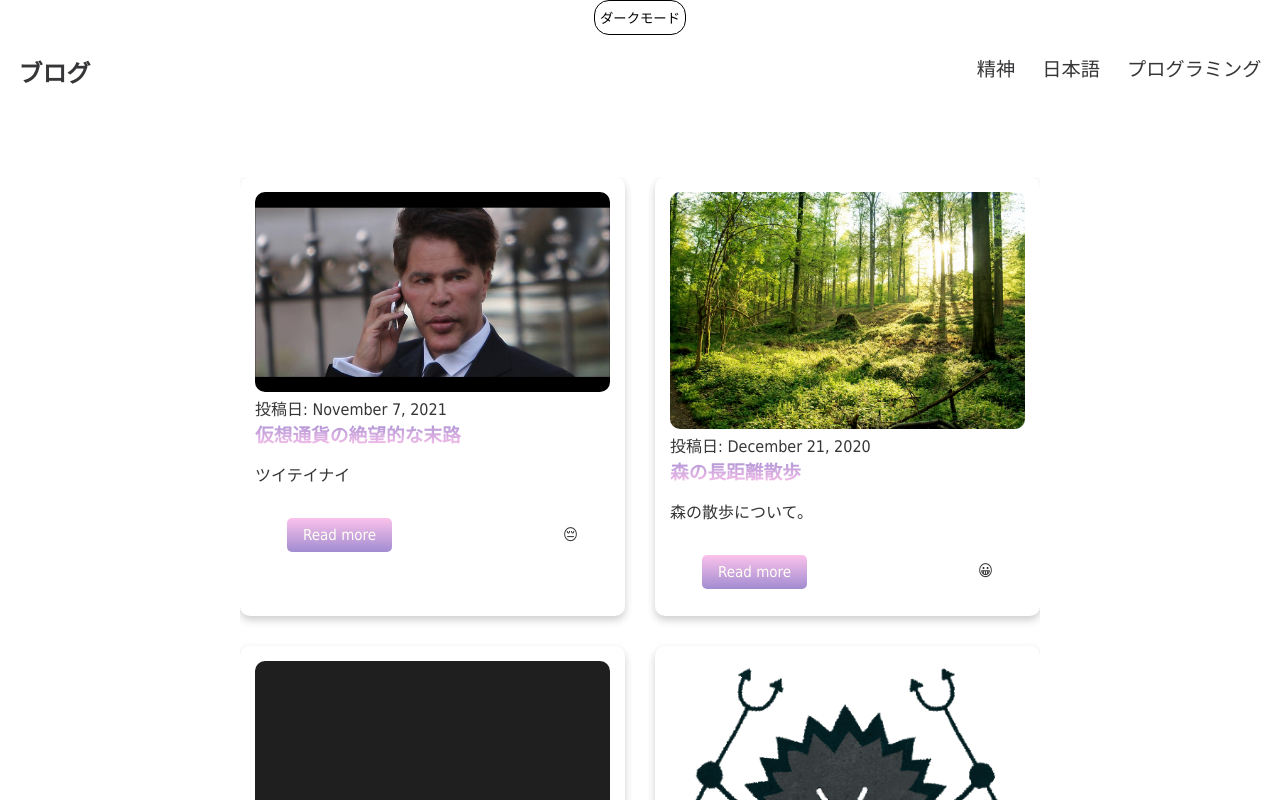
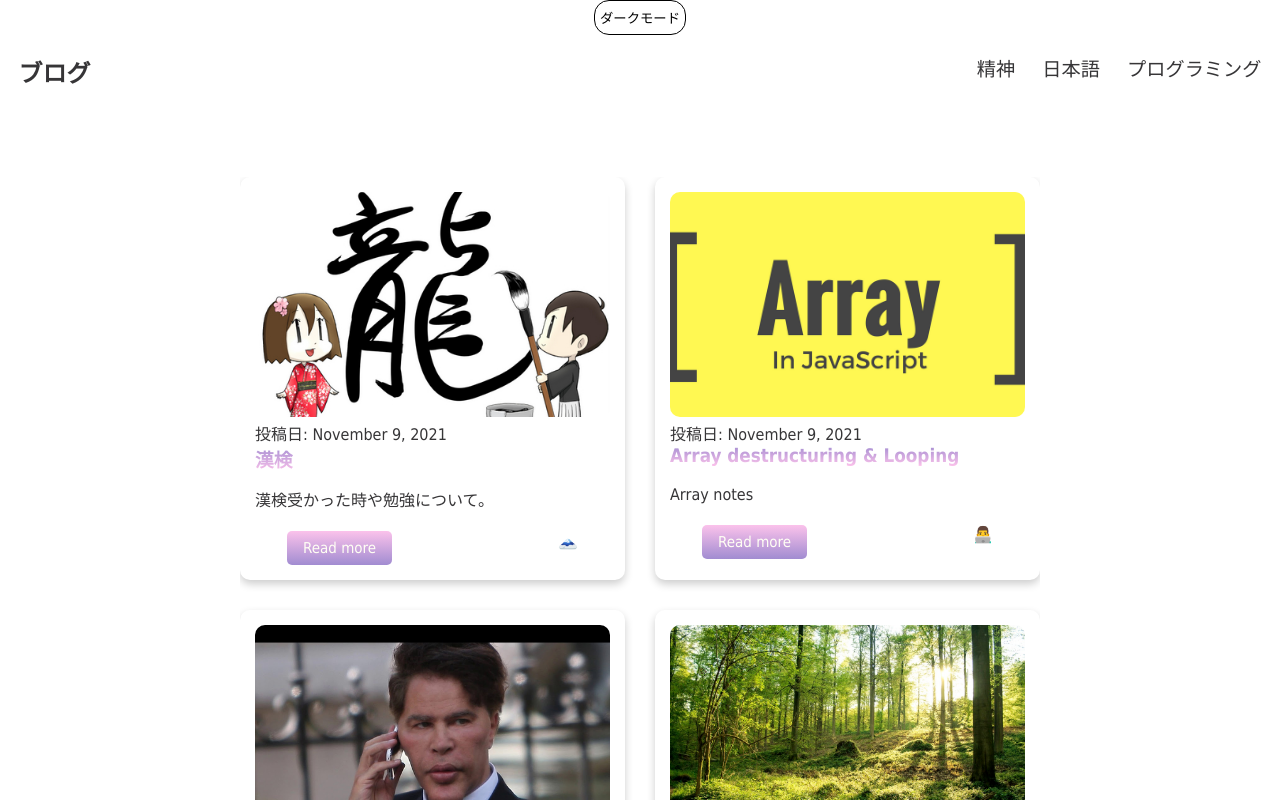
Before and after one commit to jcc98/nextblog, a Next.js app: page / in a window 1280 px wide. Shown: the top 800 px of the page. Built offline with nearby package versions, Linux system fonts and the light colour scheme.

Commit message:
added posts

```diff
--- a/components/Post.tsx
+++ b/components/Post.tsx
@@ -4,18 +4,17 @@ import { H3Container } from "./styles/Post.styled";
 import { motion } from "framer-motion";
 import { ReadMoreContainer } from "./styles/Container.styled"
 
-// export default function Post({post}) {
-
 export const Post = ({post} : {post: any}) => {
 
-    const variants = {
+    const variants:{} = {
         visible: {opacity: 1},
         hidden: {opacity: 0},
     }
+
     return (
         <>
             <motion.div initial="hidden" animate="visible" variants={variants} transition={{duration: 0.7}} whileHover={{scale: 1.05}} className="card">
-                <img src={post.frontmatter.cover_image} alt=""/>
+                <img style={{objectFit: "cover"}} height="225" src={post.frontmatter.cover_image} alt=""/>
                 <div>投稿日: {post.frontmatter.date}</div>
                 <H3Container>{post.frontmatter.title}</H3Container>
                 <p>{post.frontmatter.excerpt}</p>
@@ -23,7 +22,25 @@ export const Post = ({post} : {post: any}) => {
                 <Link href={`/blog/${post.slug}`}>
                     <Button>Read more</Button>
                 </Link>
-                <p>{post.slug.includes("warui") ? "😔" : "😀"}</p>
+                {(() => {
+        if (post.slug.includes("warui")) {
+          return (
+            <div>😔</div>
+          )
+        } else if (post.slug.includes("yoi")) {
+          return (
+            <div>😀</div>
+          )
+        } else if (post.slug.includes("prog")) {
+          return (
+            <div>👨‍💻</div>
+          )
+        } else if (post.slug.includes("nihongo")) {
+            return (
+                <div>🗻</div>
+            )
+        }
+      })()}
                 </ReadMoreContainer>
             </motion.div>
         </>
--- a/components/styles/Container.styled.js
+++ b/components/styles/Container.styled.js
@@ -54,6 +54,7 @@ export const Center = styled.div`
 
 export const PostBody = styled.div`
     margin-top: 2rem;
+    margin-bottom: 3rem;
     padding: 0 12rem;
     line-height: 2rem;
     font-size: 1.25rem;
--- /dev/null
+++ b/posts/[nihongo] kanken.md
@@ -0,0 +1,6 @@
+---
+title: '漢検'
+date: 'November 9, 2021'
+excerpt: '漢検受かった時や勉強について。'
+cover_image: '/images/posts/kanji.jpg'
+---
--- /dev/null
+++ b/posts/[prog] arrays.md
@@ -0,0 +1,26 @@
+---
+title: 'Array destructuring & Looping'
+date: 'November 9, 2021'
+excerpt: 'Array notes'
+cover_image: '/images/posts/array.png'
+---
+
+## Array notes
+
+Quickly assign variables from an array:
+- *`const array = [1, 2, 3]`*
+- *`const [x, y, z] = array`*
+- *`-> x = 1, y = 2, z = 3`*
+
+Quickly swap the value between 2 variables: \
+*`[main, secondary] = [secondary, main]`*
+
+When array destructuring, you can skip a value by leaving it blank and following it with a comma:
+- *`const array = [1, 2, 3]`*
+- *`const [a, , b]`*
+- *`-> a = 1, b = 3`*
+
+Default values:
+- *`const [p = 1, q = 1, r = 1] = [8, 9]`*
+- *`console.log(p, q, r) = 8, 9, 1`*
+- *`-> r is not destructured, so it defaults to 1`*
```
Also changed, not shown: public/images/posts/array.png (added), public/images/posts/kanji.jpg (added).
